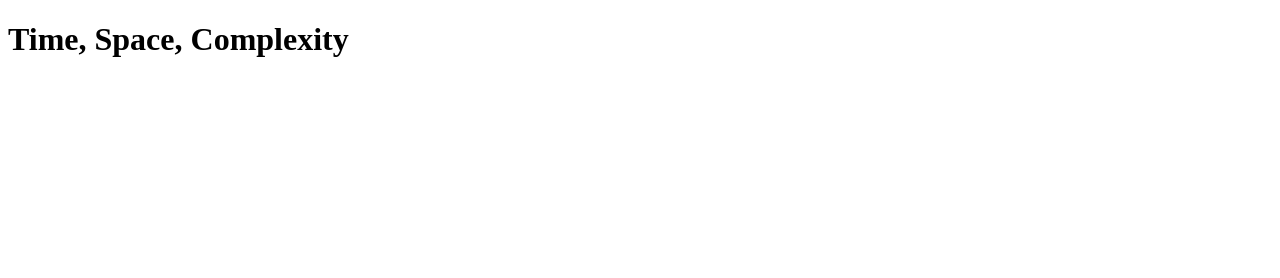
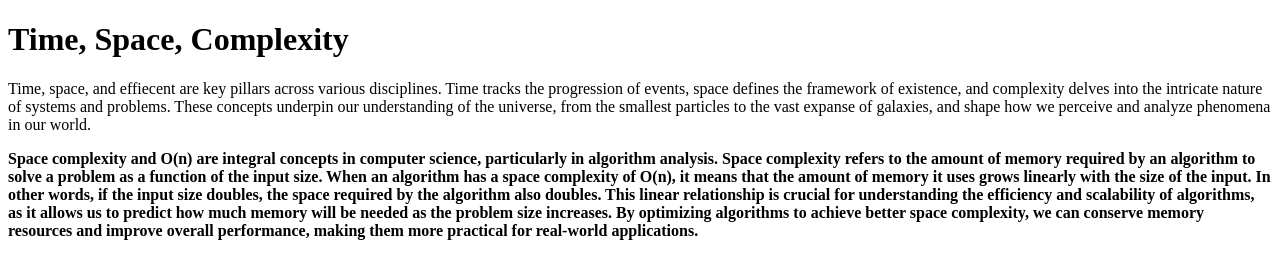
Before and after one commit to acciojob/time-and-space-complexity-Rahil399, a website: page main.html in a window 1280 px wide. Drawn offline with Linux system fonts and the light colour scheme.

Commit message:
created a submission

```diff
--- a/main.html
+++ b/main.html
@@ -9,7 +9,9 @@
 <body>
 	<!-- the entire body must be written by student -->
 	<h1>Time, Space, Complexity</h1>
-	<p></p>
+	<p>Time, space, and effiecent are key pillars across various disciplines. Time tracks the progression of events, space defines the framework of existence, and complexity delves into the intricate nature of systems and problems. These concepts underpin our understanding of the universe, from the smallest particles to the vast expanse of galaxies, and shape how we perceive and analyze phenomena in our world.</p>
+	<p><b>Space complexity and O(n) are integral concepts in computer science, particularly in algorithm analysis. Space complexity refers to the amount of memory required by an algorithm to solve a problem as a function of the input size. When an algorithm has a space complexity of O(n), it means that the amount of memory it uses grows linearly with the size of the input. In other words, if the input size doubles, the space required by the algorithm also doubles. This linear relationship is crucial for understanding the efficiency and scalability of algorithms, as it allows us to predict how much memory will be needed as the problem size increases. By optimizing algorithms to achieve better space complexity, we can conserve memory resources and improve overall performance, making them more practical for real-world applications.</b></p>
+
 
     <script type="text/javascript" src="./script.js">
 </script>
```
